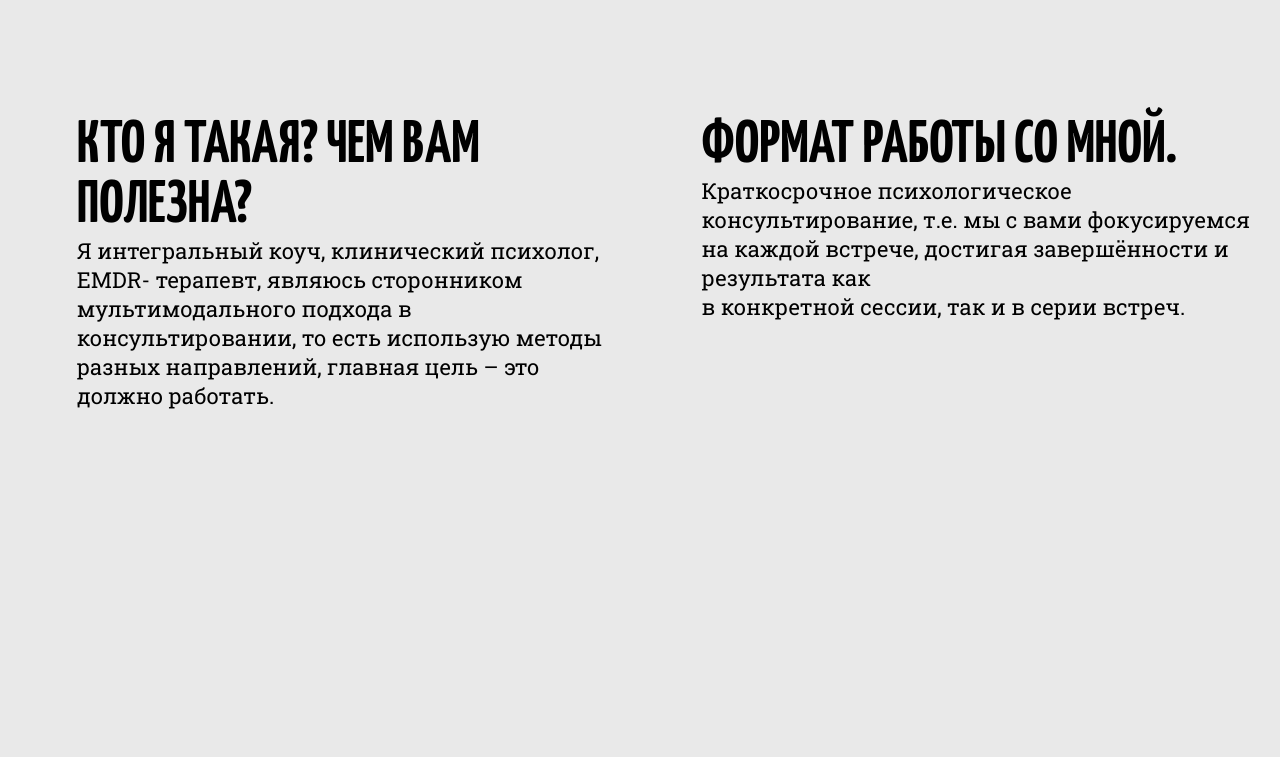
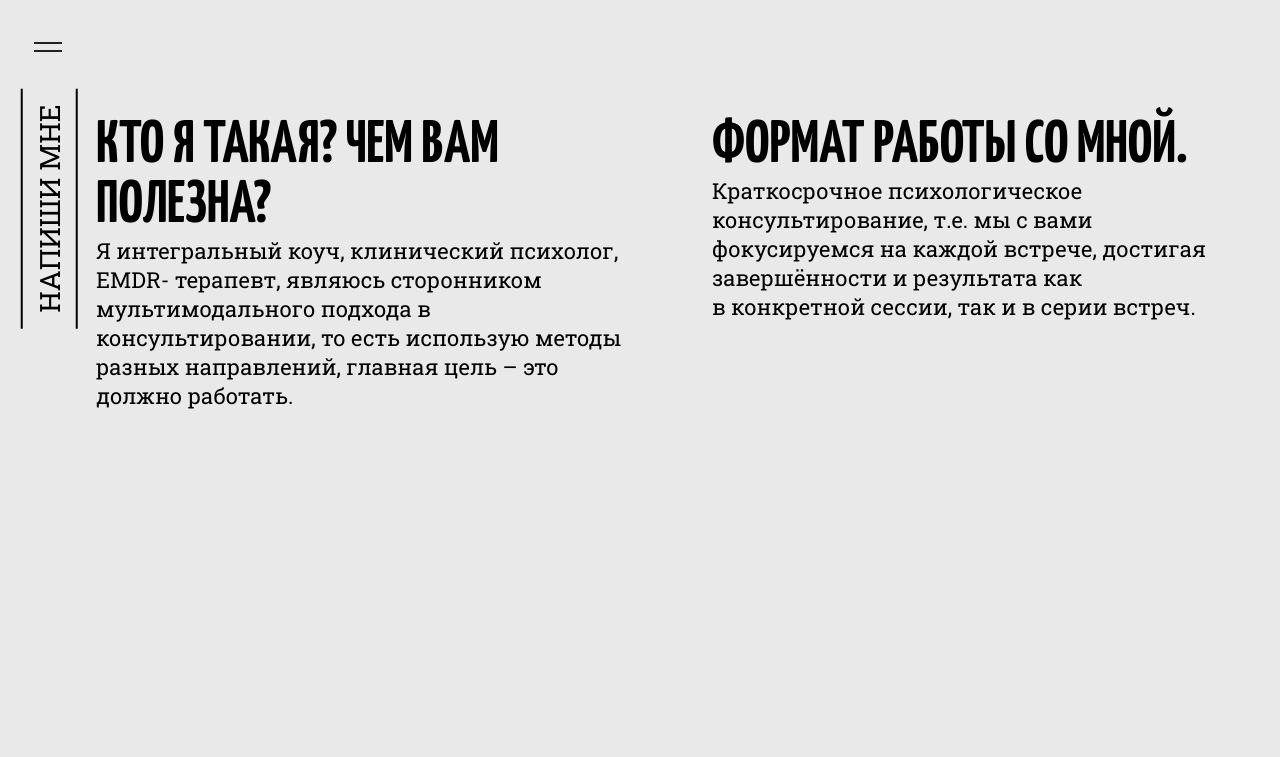
Before and after one commit to DmitriiPA/first-site, a website: page index.html in a window 1280 px wide. Shown: the part 704-1461 px from the top of the page. Drawn offline with nearby package versions, Linux system fonts and the light colour scheme.

Commit message:
feat: add burger menu

```diff
--- a/index.html
+++ b/index.html
@@ -58,6 +58,27 @@
     </div>
   </header>
   <main class="main">
+    <div class="left__panel__burger">
+      <div class="menu__btn">
+        <span></span>
+        <span></span>
+      </div>
+      <div class="cell__me__left">
+        <span></span>
+        <span></span>
+        <h3>напиши мне</h3></div>
+    </div>
+    <div class="burger__menu" id="burger__menu">
+      <ul class="navigation__burger" id="menu">
+          <li class="nav__li_burger"><a href="#header">Главная</a></li>
+          <li class="nav__li_burger"><a href="#section__who__what">Метод</a></li>
+          <li class="nav__li_burger"><a href="#section__if__you__want">Специализация</a></li>
+          <li class="nav__li_burger"><a href="#how__we__work">Как работаю</a></li>
+          <li class="nav__li_burger"><a href="#reviews">Отзывы</a></li>
+          <li class="nav__li_burger"><a href="#education">Образование</a></li>
+          <li class="nav__li_burger"><a href="#footer">Контакты</a></li>
+        </ul>
+    </div>
     <section class="section__who__what" id="section__who__what">
       <div class="wrapper">
         <div class=" who__what__first z10">
--- a/src/index.js
+++ b/src/index.js
@@ -74,6 +74,35 @@ tl.to(
   },
   '-=1'
 )
+
+
+//BUrger
+
+const menuBtn = document.querySelector('.menu__btn');
+const menu = document.querySelector('#burger__menu');
+const menuArr = document.querySelector('#menu');
+
+
+const openBurger = () => {
+  menuBtn.classList.toggle('active');
+	menu.classList.toggle('active');
+}
+
+menuBtn.addEventListener('click', openBurger)
+
+// массив с сыками
+const links = Array.from(menuArr.children);
+// при клике  на любую ссылку вызываем функцию
+links.forEach((link) => {
+  link.addEventListener("click", openBurger);
+});
+
+
+
+
+
+
+
 
 const who = gsap.timeline()
 
@@ -342,7 +371,6 @@ ScrollTrigger.create({
 // Поезд и космонафт и  текст
 
 const work = gsap.timeline({
-  // ease: 'none',
   scrollTrigger: {
     // markers: true,
     trigger: '.how__we__work',
@@ -369,7 +397,7 @@ const work = gsap.timeline({
     trigger: '.how__we__work',
     start: 'top center',
     end: '+=300',
-    scrub: 2.5,
+    scrub: 1.5,
   },
   y: 300
 })
@@ -379,7 +407,7 @@ const work = gsap.timeline({
     trigger: '.how__we__work',
     start: 'top center',
     end: '+=300',
-    scrub: 2.5,
+    scrub: 1.5,
   },
   y: 700
 })
@@ -411,7 +439,7 @@ const work = gsap.timeline({
     trigger: '.how__we__work__content',
     start: '200 top',
     end: '+=200px ',
-    scrub: 2,
+    scrub: 1,
   },
     y:  300,
     opacity: 0,
@@ -422,7 +450,7 @@ const work = gsap.timeline({
     trigger: '.how__we__work__content',
     start: '200 top',
     end: '+=200px ',
-    scrub: 2,
+    scrub: 1,
   },
     y:  700,
     opacity: 0,
@@ -434,7 +462,7 @@ const work = gsap.timeline({
     start: '600 top',
     end: '+=300px ',
     invalidateOnRefresh: true,
-    scrub: 2,
+    scrub: 1,
   },
     y:  -300,
     opacity: 0,
@@ -446,7 +474,7 @@ const work = gsap.timeline({
     start: '600 top',
     end: '+=300px ',
     invalidateOnRefresh: true,
-    scrub: 2,
+    scrub: 1,
   },
     y:  -300,
     opacity: 0,
@@ -457,7 +485,7 @@ const work = gsap.timeline({
     trigger: '.how__we__work__content',
     start: '700 top',
     end: '+=200px ',
-    scrub: 2,
+    scrub: 1,
   },
     y:  300,
     opacity: 0,
@@ -468,7 +496,7 @@ const work = gsap.timeline({
     trigger: '.how__we__work__content',
     start: '700 top',
     end: '+=200px ',
-    scrub: 2,
+    scrub: 1,
   },
     y:  700,
     opacity: 0,
@@ -489,7 +517,7 @@ const work = gsap.timeline({
     trigger: '.how__we__work__content',
     start: '1100 top',
     end: '+=200px ',
-    scrub: 2,
+    scrub: 1,
     invalidateOnRefresh: true,
   },
     y:  -500,
@@ -501,7 +529,7 @@ const work = gsap.timeline({
     trigger: '.how__we__work__content',
     start: '1100 top',
     end: '+=200px ',
-    scrub: 2,
+    scrub: 1,
     invalidateOnRefresh: true,
   },
   y:  -300,
@@ -513,7 +541,7 @@ const work = gsap.timeline({
     trigger: '.how__we__work__content',
     start: '1300 top',
     end: '+=200px ',
-    scrub: 2,
+    scrub: 1,
   },
     y:  200,
     opacity: 0,
@@ -524,7 +552,7 @@ const work = gsap.timeline({
     trigger: '.how__we__work__content',
     start: '1300 top',
     end: '+=200px ',
-    scrub: 2,
+    scrub: 1,
   },
     y:  400,
     opacity: 0,
@@ -536,7 +564,7 @@ const work = gsap.timeline({
     start: '1700 top',
     end: '+=400px',
     scrub: 2,
-    invalidateOnRefresh: true,
+    // invalidateOnRefresh: true,
   },
     x: '100vw',
     opacity: 0,
@@ -548,7 +576,7 @@ const work = gsap.timeline({
     start: '1800 top',
     end: '+=200px ',
     scrub: 2,
-    invalidateOnRefresh: true,
+    // invalidateOnRefresh: true,
   },
     opacity: 0,
 })
@@ -762,3 +790,35 @@ function kyeGo () {
     },
   )
 }
+
+gsap.to('.left__panel__burger', {
+  scrollTrigger: {
+    markers: true,
+    trigger: '.left__panel__burger',
+    start: '-34 top',
+    endTrigger: ".education",
+    end: 'top',
+    pin: '.left__panel__burger',
+    scrub: true,
+  },
+})
+// gsap.to('.left__panel__burger',{
+//   scrollTrigger: {
+//     markers: true,
+//     trigger: '.education',
+//     start: 'top top',
+//     end: 'max',
+//     pin: '.left__panel__burger',
+//     invalidateOnRefresh: true,
+//     scrub: true,
+//   },
+// })
+
+
+// let scrollHeight = Math.max(
+//   document.body.scrollHeight, document.documentElement.scrollHeight,
+//   document.body.offsetHeight, document.documentElement.offsetHeight,
+//   document.body.clientHeight, document.documentElement.clientHeight
+// );
+
+// console.log(scrollHeight);
--- a/styles/base/_base.scss
+++ b/styles/base/_base.scss
@@ -47,7 +47,7 @@ body {
 .wrapper {
   max-width: 1440px;
   margin: 0 auto;
-  padding: 0 2vw 0 6vw;
+  padding: 0 24px 0 96px;
 }
 
 .z10 {
@@ -74,3 +74,7 @@ h3, h4 {
 .overflow {
   overflow: hidden,
 }
+
+.wrapper__for__img {
+  margin: 0 auto;
+}
--- a/styles/index.scss
+++ b/styles/index.scss
@@ -11,5 +11,6 @@
 @import 'layout/reviews';
 @import 'layout/education';
 @import 'layout/footer';
+@import 'layout/burger';
 
 @import 'components/buttons';
--- /dev/null
+++ b/styles/layout/_burger.scss
@@ -0,0 +1,99 @@
+.left__panel__burger {
+  display: flex;
+  flex-direction: column;
+  gap: 220px;
+  position: absolute;
+  left: 0;
+  top: 734px;
+  z-index: 12;
+  height: 100vh;
+}
+
+.cell__me__left {
+  display: flex;
+  align-items: stretch;
+  justify-content: center;
+  position: relative;
+  left: 0;
+  text-transform: uppercase;
+  transform: rotate(-90deg);
+  bottom: 100px;
+  left: -65px;
+  transition: 0.3s;
+
+  h3 {
+    margin: 10px;
+    font-size: 28px;
+    line-height: 37px;
+  }
+
+  &:hover {
+    scale: 1.1;
+  }
+
+  span {
+    position: absolute;
+    content: "";
+    display: block;
+    width: 240px;
+    height: 2px;
+    background-color: black;
+    transition: .3s;
+
+    &:nth-of-type(1) {
+      bottom: 0;
+    }
+    }
+  }
+
+
+.menu__btn {
+	position: relative;
+	width: 30px;
+	height: 30px;
+  margin-left: 34px;
+	overflow: hidden;
+  cursor: pointer;
+
+  span {
+    display: block;
+	  width: 28px;
+	  height: 2px;
+	  position: relative;
+	  background-color: #222222;
+	  transition: all 0.5s;
+}}
+
+.menu__btn span:nth-of-type(1) {
+  top: calc(50% - 3px);
+  transition-property: top, transform;
+}
+
+.menu__btn span:nth-of-type(2) {
+  top: calc(50% + 3px);
+  transition-property: bottom, transform;
+}
+
+.burger__menu {
+  position: fixed;
+  top: 0;
+  left: 0;
+  width: 100%;
+  height: 100%;
+  padding: 15px;
+  background: #000000e3;
+  transform: translateX(200%);
+  transition: transform 0.5s;
+  z-index: 11;
+}
+
+.burger__menu.active {
+  transform: translateX(calc(100% - 300px));
+}
+
+.menu__btn.active span:nth-of-type(1) {
+  transform: translate(0, 4px) rotate(45deg);
+}
+.menu__btn.active span:nth-of-type(2) {
+  transform: translate(0, -4px) rotate(-45deg);
+}
--- a/styles/layout/_header.scss
+++ b/styles/layout/_header.scss
@@ -6,11 +6,6 @@
   background-size: cover;
   margin: 0 auto;
   overflow: hidden;
-}
-
-.wrapper__for__img {
-  max-width: 1440px;
-  margin: 0 auto;
 }
 
 .wrapper__navbar {
@@ -92,13 +87,11 @@
 }
 
 .heder__stars__box {
-  width: 226px;
-  height: 249px;
-  top: 34px;
-  left: 568px;
+  position: relative;
+  // width: 226px;
+  // height: 249px;
+  right: 12px;
 }
-
-
 
 .stars {
   opacity: 0;
--- a/styles/layout/_navigation.scss
+++ b/styles/layout/_navigation.scss
@@ -5,7 +5,7 @@
   color: $color_text;
 }
 
-.nav__li {
+.nav__li, .nav__li_burger {
   height: 45px;
   position: relative;
   cursor: pointer;
@@ -18,7 +18,8 @@
   }
 }
 
-.nav__li:not(:last-child)::after {
+.nav__li:not(:last-child)::after,
+.nav__li_burger:not(:last-child)::after {
   position: absolute;
   content: "";
   display: block;
@@ -29,11 +30,19 @@
   transition: .3s;
 }
 
+.nav__li_burger:not(:last-child)::after {
+  width: 250px;
+}
+
 .nav__li:hover:after {
   width: 524px;
 }
 
-.nav__li:hover {
+.nav__li_burger:hover:after {
+  width: 260px;
+}
+
+.nav__li:hover, .nav__li_burger:hover {
   a {
     transition: .5s;
     font-size: 19px;
```
Also changed, not shown: styles/index.css, 1 other file.
